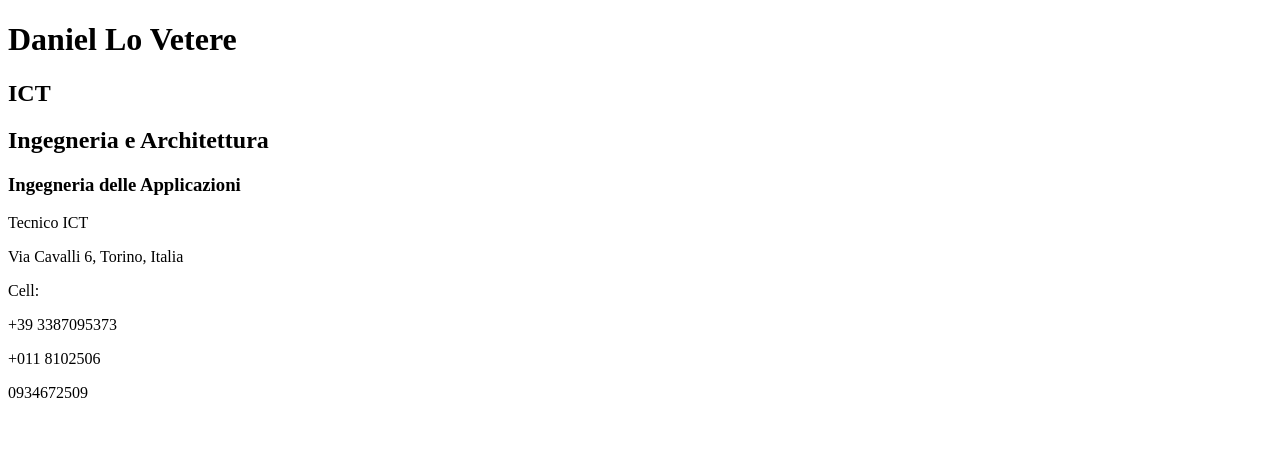
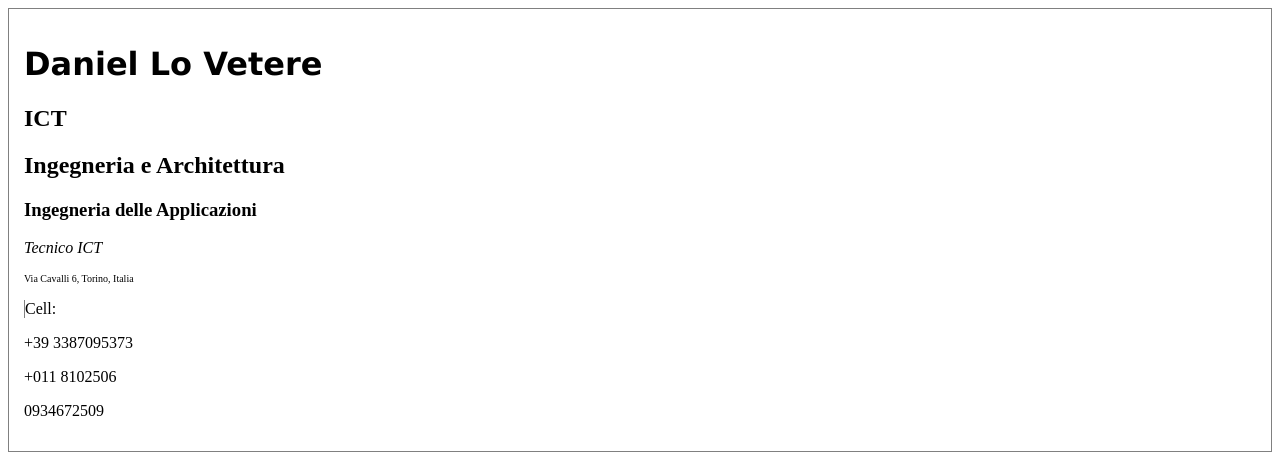
Before and after one commit to danlvet/angular, an Angular app in the folder my-first-app/: page / in a window 1280 px wide. Shown: the top 454 px of the page. Built offline with nearby package versions, Linux system fonts and the light colour scheme.

Commit message:
Add css to address-card

```diff
--- a/my-first-app/src/address-card/address-card.component.css
+++ b/my-first-app/src/address-card/address-card.component.css
@@ -0,0 +1,20 @@
+.address-card {
+    border: 1px gray solid;
+    padding: 15px;
+}
+
+.name {
+    font-family: "Verdana", sans-serif;
+}
+
+.title {
+    font-style: italic;
+}
+
+.address {
+    font-size: 10px;
+}
+
+.cell {
+    border-left: 1px gray solid;
+}
--- a/my-first-app/src/address-card/address-card.component.html
+++ b/my-first-app/src/address-card/address-card.component.html
@@ -1,14 +1,14 @@
-<div>
-  <h1>{{user.name}}</h1>
+<div class= "address-card">
+  <h1 class = "name">{{user.name}}</h1>
   <h2>{{user.organisation}}</h2>
   <h2>{{user.mainsector}}</h2>
   <h3>{{user.secondsector}}</h3>
-   <p>{{user.title}}</p>
-   <p>{{user.address}}</p>
+   <p class="title">{{user.title}}</p>
+   <p class= "address"> {{user.address}}</p>
 
 
   <div *ngIf="user.cell.length">
-    <p>Cell:</p>
+    <p class="cell">Cell:</p>
     <p *ngFor="let phoneNumber of user.cell">{{phoneNumber}}</p>
   </div>
 </div>
```
